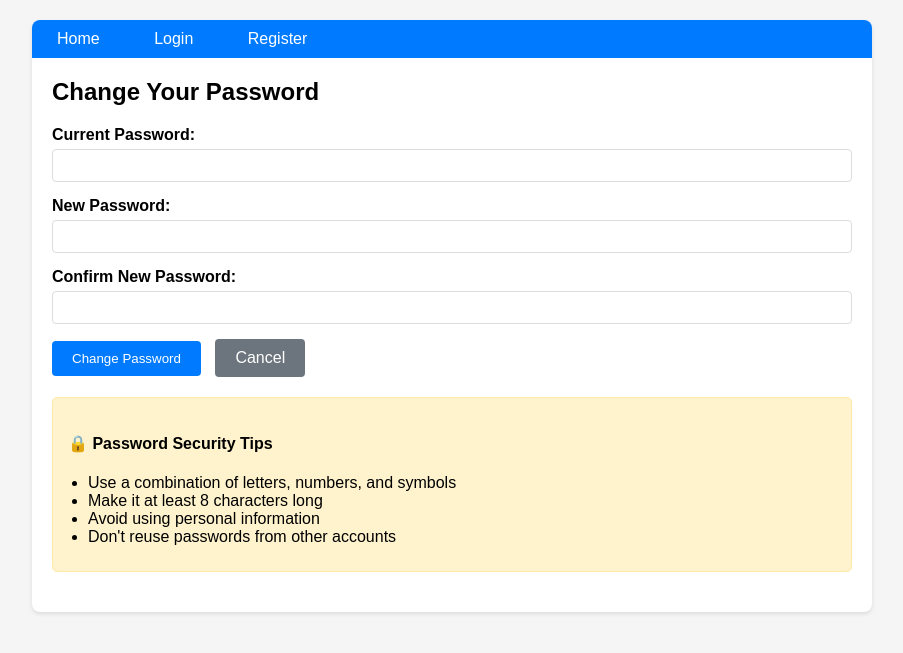
After one commit to FatimahMohamed/Capstone, a Django app: template journal/templates/journal/change_password.html in a window 1280 px wide. The commit adds this page. Shown: the top 653 px of the page, without its empty margins (188-1091 px from the left). Run offline with Django 4.2, Linux system fonts and the light colour scheme; the template is opened without the code that fills it, so the values that code supplies are empty, except form fields; tables that the repository leaves empty hold one stand-in row (values such as "Sample post"); form fields are guessed from the names that the template uses.

Commit message:
feat: Add user profile and password change functionality
- Create profile view showing user account information
- Add password change functionality with Django's PasswordChangeForm
- Create profile and change_password templates with proper styling
- Add profile link to navigation menu
- Include security tips and user journey statistics placeholders
- Enhance user experience with account management features

```diff
--- a/journal/templates/journal/base.html
+++ b/journal/templates/journal/base.html
@@ -84,6 +84,7 @@
             <a href="{% url 'journal:home' %}">Home</a>
             {% if user.is_authenticated %}
                 <a href="{% url 'journal:dashboard' %}">Dashboard</a>
+                <a href="{% url 'journal:profile' %}">Profile</a>
                 <a href="{% url 'journal:logout' %}">Logout ({{ user.username }})</a>
             {% else %}
                 <a href="{% url 'journal:login' %}">Login</a>
--- /dev/null
+++ b/journal/templates/journal/change_password.html
@@ -0,0 +1,59 @@
+{% extends 'journal/base.html' %}
+
+{% block title %}Change Password - Gratitude Journal{% endblock %}
+
+{% block content %}
+<h2>Change Your Password</h2>
+
+<form method="post">
+    {% csrf_token %}
+
+    <div class="form-group">
+        <label for="{{ form.old_password.id_for_label }}">Current Password:</label>
+        {{ form.old_password }}
+        {% if form.old_password.errors %}
+            <div style="color: red; font-size: 14px;">
+                {{ form.old_password.errors.0 }}
+            </div>
+        {% endif %}
+    </div>
+
+    <div class="form-group">
+        <label for="{{ form.new_password1.id_for_label }}">New Password:</label>
+        {{ form.new_password1 }}
+        {% if form.new_password1.errors %}
+            <div style="color: red; font-size: 14px;">
+                {{ form.new_password1.errors.0 }}
+            </div>
+        {% endif %}
+        {% if form.new_password1.help_text %}
+            <div style="font-size: 12px; color: #666;">
+                {{ form.new_password1.help_text }}
+            </div>
+        {% endif %}
+    </div>
+
+    <div class="form-group">
+        <label for="{{ form.new_password2.id_for_label }}">Confirm New Password:</label>
+        {{ form.new_password2 }}
+        {% if form.new_password2.errors %}
+            <div style="color: red; font-size: 14px;">
+                {{ form.new_password2.errors.0 }}
+            </div>
+        {% endif %}
+    </div>
+
+    <button type="submit" class="btn">Change Password</button>
+    <a href="{% url 'journal:profile' %}" class="btn" style="background-color: #6c757d; margin-left: 10px;">Cancel</a>
+</form>
+
+<div style="background-color: #fff3cd; padding: 15px; border-radius: 5px; margin: 20px 0; border: 1px solid #ffeaa7;">
+    <h4>🔒 Password Security Tips</h4>
+    <ul style="margin: 10px 0; padding-left: 20px;">
+        <li>Use a combination of letters, numbers, and symbols</li>
+        <li>Make it at least 8 characters long</li>
+        <li>Avoid using personal information</li>
+        <li>Don't reuse passwords from other accounts</li>
+    </ul>
+</div>
+{% endblock %}
--- a/journal/urls.py
+++ b/journal/urls.py
@@ -8,6 +8,8 @@ urlpatterns = [
     path('', views.home, name='home'),
     path('register/', views.register_view, name='register'),
     path('dashboard/', views.dashboard, name='dashboard'),
+    path('profile/', views.profile_view, name='profile'),
+    path('profile/change-password/', views.change_password_view, name='change_password'),
     path('login/', auth_views.LoginView.as_view(template_name='journal/login.html'), name='login'),
     path('logout/', auth_views.LogoutView.as_view(), name='logout'),
 ]
```
Also changed, not shown: journal/templates/journal/profile.html (added, +54 -0 lines), journal/views.py (+25 -0 lines).
